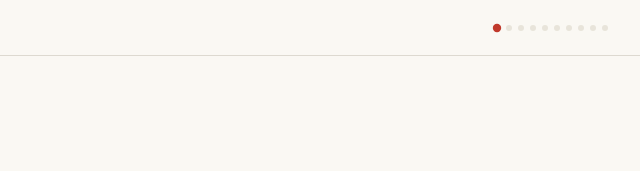
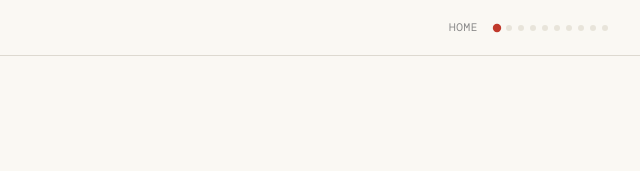
Before and after one commit to jaeeponde/What-Degree-Should-I-Pursue-, a plain HTML site: page index.html in a window 1280 px wide. Shown: the top 171 px of the page, 640-1280 px from the left. Drawn offline with nearby package versions, Linux system fonts and the light colour scheme.

Commit message:
home button

```diff
--- a/index.html
+++ b/index.html
@@ -1197,16 +1197,17 @@ let currentPage = 0;
 
 function buildNav() {
  const container = document.getElementById('navDots');
-  container.innerHTML = '';
+ container.innerHTML = '<span onclick="goTo(Math.max(0, 0))" style="font-family:var(--mono);font-size:11px;color:var(--ink-3);letter-spacing:0.06em;cursor:pointer;margin-right:10px;"> HOME </span>';
+ const labels = ['Map','AI/ML','Systems','Theory','Human-Centred','Interdisciplinary','Robotics','T1: AI vs Systems','T2: Theory vs ML','T3: Broad vs Niche','T4: Degree vs MSCS'];
  for (let i = 0; i < TOTAL_PAGES; i++) {
    const dot = document.createElement('div');
    dot.className = 'nav-dot' + (i === currentPage ? ' active' : (i < currentPage ? ' visited' : ''));
    dot.onclick = () => goTo(i);
-    const labels = ['Compare','MS Coursework','MS Research','MEng','MSE','MTech','MPhil','MRes','PhD','MS-PhD'];
    dot.title = labels[i];
    container.appendChild(dot);
  }
 }
+
 
 function goTo(n) {
   document.querySelectorAll('.page').forEach(p => p.classList.remove('active'));
```
Lines whose indentation alone changed are shown as unchanged.
